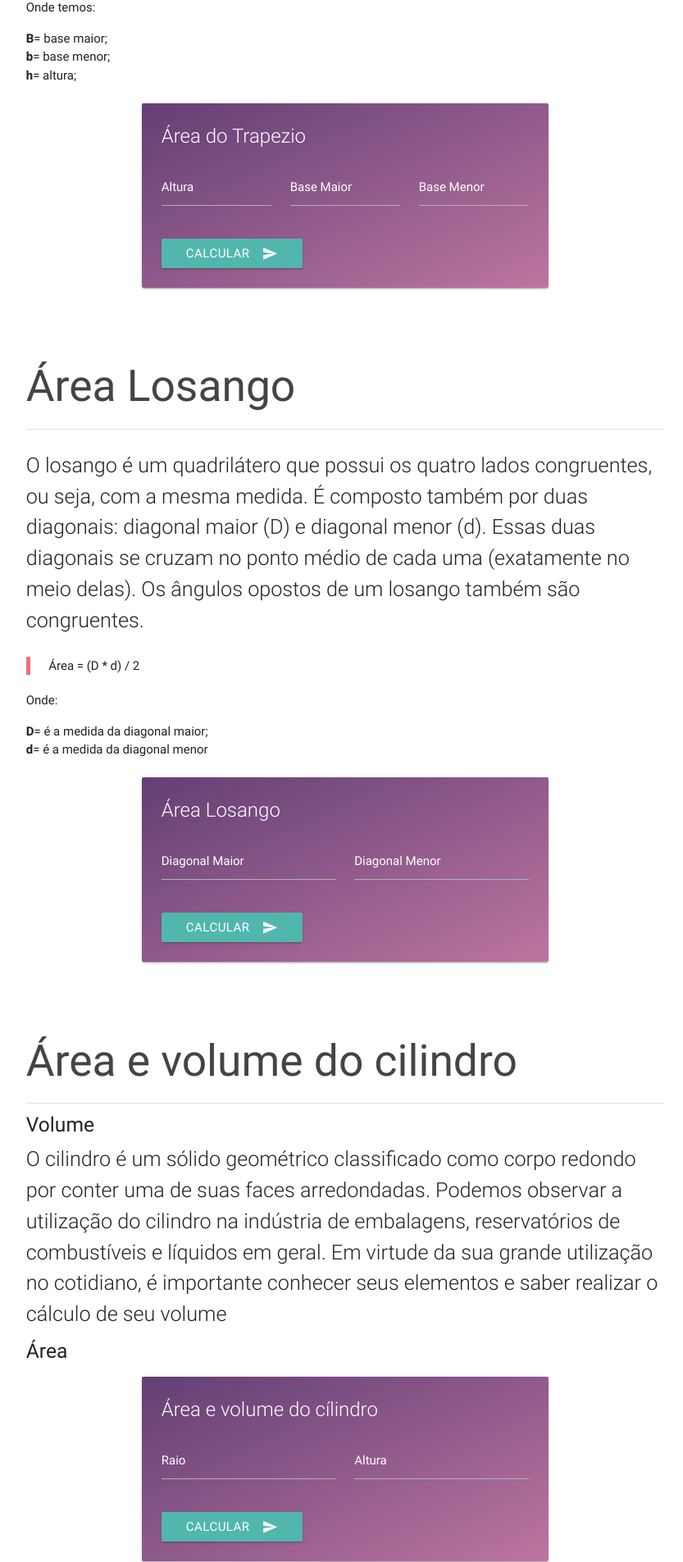
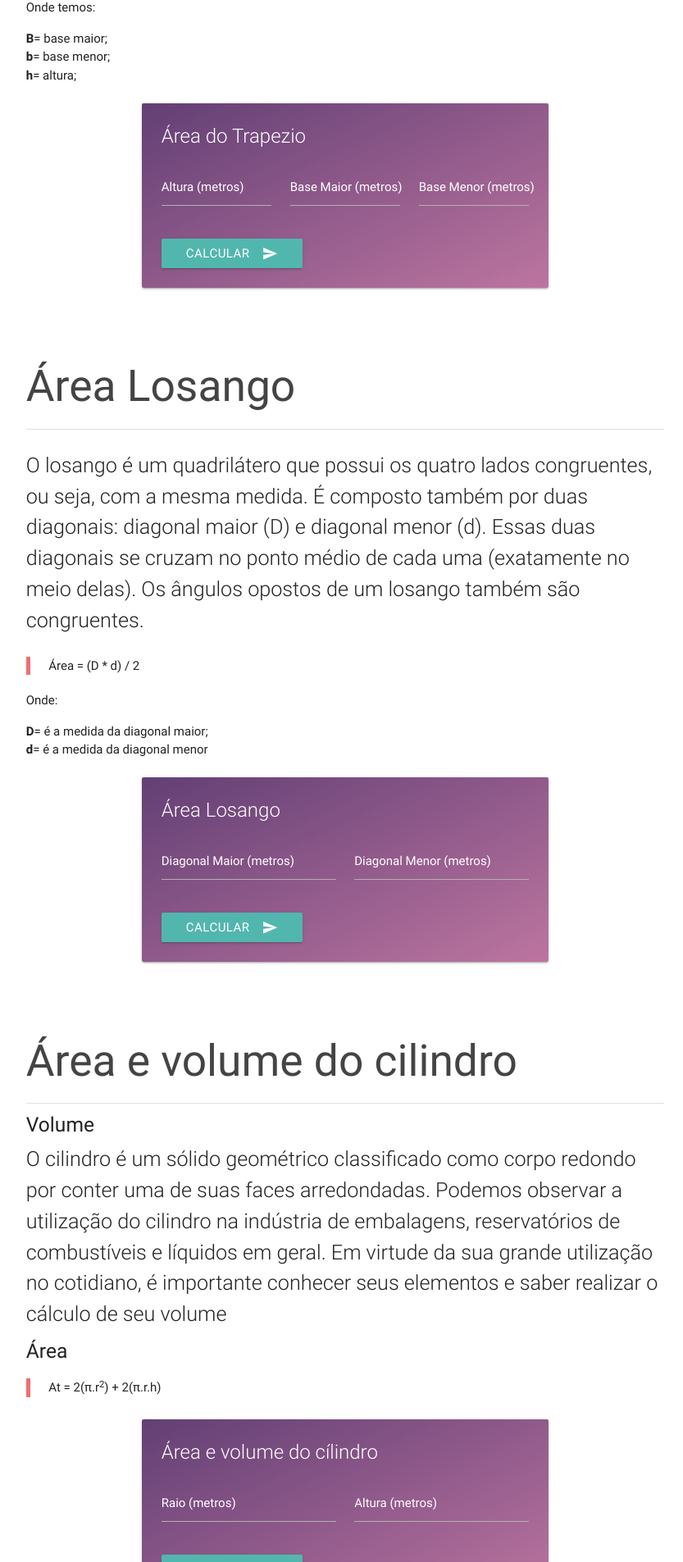
Before and after one commit to DeividFrancis/at.1_3p_si_2018.1-linguagem_e_desenvolvimento_para_web, a PHP site: page /area-circulo-trapezio-losango in a window 1280 px wide. Shown: the part 1000-2905 px from the top of the page at 82% size, without its empty margins (319-1152 px from the left). Run offline with PHP 8.4, Linux system fonts and the light colour scheme; some libraries are stand-ins or nearby versions.

Commit message:
Finalizado para apresentação E A MERDA DE 3 DA MANHA ENTAO SE TIVER ALGO FALTANDO VOU VER SO NA HORA DE APRESENTA

```diff
--- a/app/controller/areaCirculo.controller.php
+++ b/app/controller/areaCirculo.controller.php
@@ -12,7 +12,7 @@ if (filter_has_var(INPUT_POST,"circulo")) {
 
   echo "
   <div class='card-panel'>
-    <h3 class='center deep-purple-text'>".$res."m</h3>
+    <h3 class='center deep-purple-text'>".$res."m<sup>2</sup></h3>
   </div>
   ";
 }
--- a/app/controller/areaLosango.controller.php
+++ b/app/controller/areaLosango.controller.php
@@ -13,7 +13,7 @@ if (filter_has_var(INPUT_POST,"losango")) {
 
   echo "
   <div class='card-panel'>
-  <h3 class='center deep-purple-text'>".$res."</h3>
+  <h3 class='center deep-purple-text'>".$res."m<sup>2<sup></h3>
   </div>
   ";
 }
--- a/app/controller/areaTrapezio.controller.php
+++ b/app/controller/areaTrapezio.controller.php
@@ -11,7 +11,7 @@ if(filter_has_var(INPUT_POST,'areaTrapezio')){
 
   echo "
   <div class='card-panel'>
-    <h3 class='center  deep-purple-text'>".$res."</h3>
+    <h5 class='center  deep-purple-text'>".$res."m<sup>2<sup></h5>
   </div>
   ";
 }
--- a/app/controller/areaVolumeCilindro.controller.php
+++ b/app/controller/areaVolumeCilindro.controller.php
@@ -14,8 +14,8 @@ if (filter_has_var(INPUT_POST,'cilindro')) {
 
     echo "
     <div class='card-panel '>
-    <h3 class='center  deep-purple-text'>Área: ".$res['area']."</h3>
-    <h3 class='center  deep-purple-text'>Volume: ".$res['volume']."</h3>
+    <h5 class='center  deep-purple-text'>Área: ".$res['area']."m<sup>2<sup></h5>
+    <h5 class='center  deep-purple-text'>Volume: ".$res['volume']."m<sup>3<sup></h5>
     </div>
     ";
   }else {
--- a/app/views/calculo/areaCirculoTrapezioLosango.template.php
+++ b/app/views/calculo/areaCirculoTrapezioLosango.template.php
@@ -24,21 +24,21 @@
               <div class="row">
                 <div class="input-field s10 center">
                   <input type="number" name="raio">
-                  <label for="raio">Raio</label>
+                  <label for="raio">Raio (metros)</label>
                 </div>
               </div>
               <!-- <div class="section">
                 <p>
                   <input name="uniMedida" type="radio" id="cm1" value="cm"checked />
-                  <label for="cm1">Centimetros</label>
+                  <label for="cm1">Centimetros (metros)</label>
                 </p>
                 <p>
                   <input name="uniMedida" type="radio" id="mt1" value="mt" />
-                  <label for="mt1">Metros</label>
+                  <label for="mt1">Metros (metros)</label>
                 </p>
                 <p>
                   <input name="uniMedida" type="radio" id="km1" value="km"/>
-                  <label for="km1">Kilometros</label>
+                  <label for="km1">Kilometros (metros)</label>
                 </p>
               </div> -->
               <button class="btn waves-effect waves-light" type="submit" name="circulo"> Calcular
@@ -81,15 +81,15 @@
             <div class="row">
               <div class="input-field col s12 m4 l4">
                 <input type="number" name="altura" id="altura">
-                <label for="altura">Altura</label>
+                <label for="altura">Altura (metros)</label>
               </div>
               <div class="input-field col s12 m4 l4">
                 <input type="number" name="baseMaior" id="BaseMaior">
-                <label for="BaseMaior">Base Maior</label>
+                <label for="BaseMaior">Base Maior (metros)</label>
               </div>
               <div class="input-field col s12 m4 l4">
                 <input type="number" name="baseMenor" id="BaseMenor">
-                <label for="BaseMenor">Base Menor</label>
+                <label for="BaseMenor">Base Menor (metros)</label>
               </div>
             </div>
               <button class="btn waves-effect waves-light l6" type="submit" name="areaTrapezio"> Calcular
@@ -97,11 +97,11 @@
               </button>
               <!-- <div class="row col m6 s3 offset-m3 hide">
                 <input name="uniMedida" type="radio" id="cm2" value="cm"checked />
-                <label for="cm2">Centimetros</label>
+                <label for="cm2">Centimetros (metros)</label>
                 <input name="uniMedida" type="radio" id="mt2" value="mt" />
-                <label for="mt2">Metros</label>
+                <label for="mt2">Metros (metros)</label>
                 <input name="uniMedida" type="radio" id="km2" value="km"/>
-                <label for="km2">Kilometros</label>
+                <label for="km2">Kilometros (metros)</label>
               </div> -->
           </form>
         </div>
@@ -140,11 +140,11 @@
             <div class="row">
               <div class="input-field col s12 m6">
                 <input type="number" name="diagonalMaior" id="dMaior">
-                <label for="dMaior">Diagonal Maior</label>
+                <label for="dMaior">Diagonal Maior (metros)</label>
               </div>
               <div class="input-field col s12 m6  ">
                 <input type="number" name="diagonalMenor" id="dMenor">
-                <label for="dMenor">Diagonal Menor</label>
+                <label for="dMenor">Diagonal Menor (metros)</label>
               </div>
             </div>
             <button class="btn waves-effect waves-light" type="submit" name="losango"> Calcular
@@ -152,11 +152,11 @@
             </button>
             <!-- <span class="right">
               <input name="uniMedida" type="radio" id="cm3" value="cm"checked />
-              <label for="cm3">Centimetros</label>
+              <label for="cm3">Centimetros (metros)</label>
               <input name="uniMedida" type="radio" id="mt3" value="mt" />
-              <label for="mt3">Metros</label>
+              <label for="mt3">Metros (metros)</label>
               <input name="uniMedida" type="radio" id="km3" value="km"/>
-              <label for="km3">Kilometros</label>
+              <label for="km3">Kilometros (metros)</label>
             </span> -->
           </form>
         </div>
@@ -178,9 +178,9 @@
       <h5>Área</h5>
       <!-- <p class="flow-text">Esse cálculo é feito em três etapas: área das bases, área lateral e soma das duas últimas. Antes de partir para exemplos, é importante compreender bem o que é um cilindro e algumas de suas características básicas.</p> -->
 
-      <!-- <blockquote >
-        formula
-      </blockquote> -->
+      <blockquote >
+        At = 2(π.r<sup>2</sup>) + 2(π.r.h)
+      </blockquote>
 
       <div class="col l8 offset-l2">
       <div id="volume-cilindro" class="card hoverable gradient lighten-1   white-text">
@@ -190,11 +190,11 @@
             <div class="row">
               <div class="input-field col s6">
                 <input type="number" name="raio">
-                <label for="raio">Raio</label>
+                <label for="raio">Raio (metros)</label>
               </div>
               <div class="input-field col s6">
                 <input type="number" name="altura">
-                <label for="altura">Altura</label>
+                <label for="altura">Altura (metros)</label>
               </div>
             </div>
             <button class="btn waves-effect waves-light" type="submit" name="cilindro"> Calcular
@@ -202,11 +202,11 @@
             </button>
             <!-- <span class="right">
               <input name="uniMedida" type="radio" id="cm4" value="cm"checked />
-              <label for="cm4">Centimetros</label>
+              <label for="cm4">Centimetros (metros)</label>
               <input name="uniMedida" type="radio" id="mt4" value="mt" />
-              <label for="mt4">Metros</label>
+              <label for="mt4">Metros (metros)</label>
               <input name="uniMedida" type="radio" id="km4" value="km"/>
-              <label for="km4">Kilometros</label>
+              <label for="km4">Kilometros (metros)</label>
             </span> -->
           </form>
         </div>
```
Also changed, not shown: app/modal/calculadora.class.php (+5 -4 lines).
